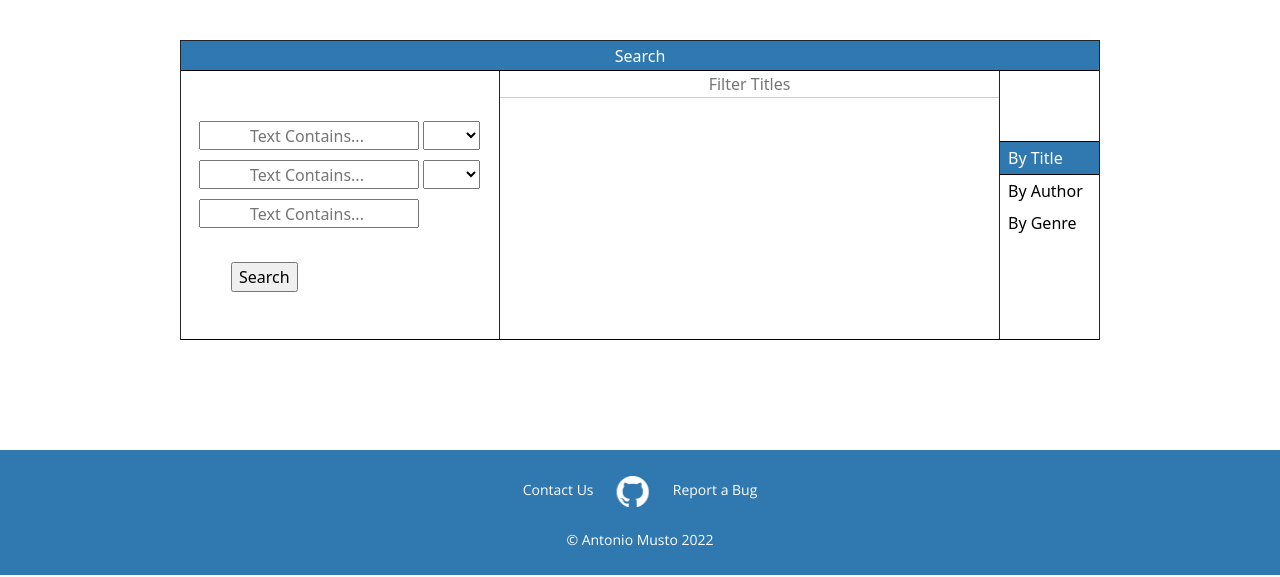
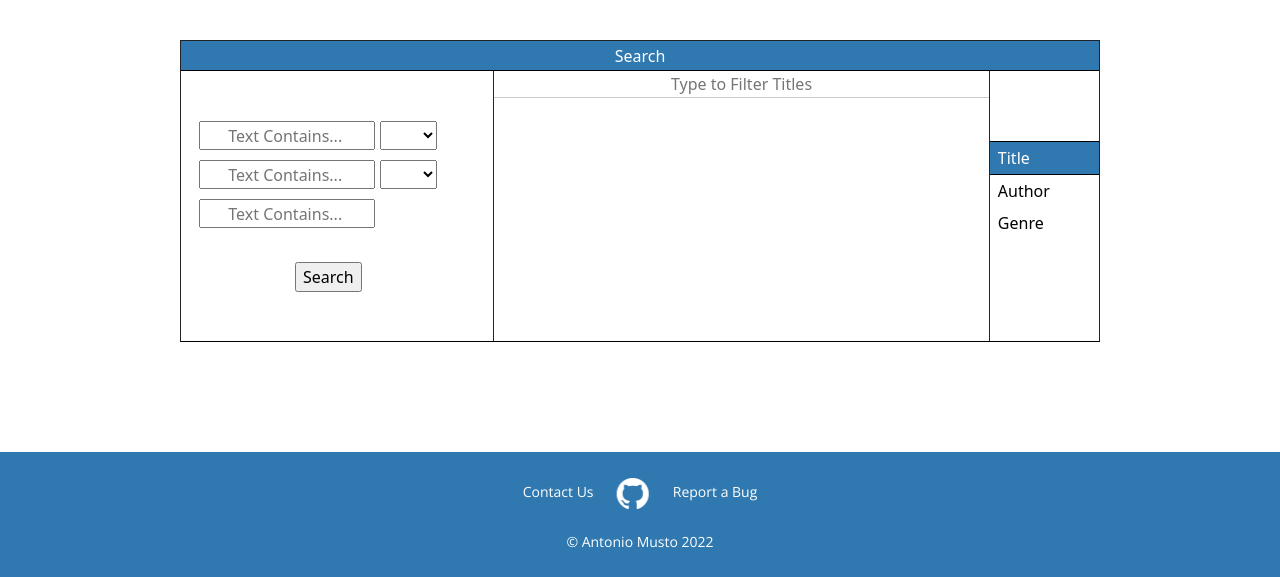
Before and after one commit to ammusto/nusus, a Django app: template templates/search_corpus/search.html in a window 1280 px wide. Shown: the part 248-825 px from the top of the page. Run offline with Django 4.2, Linux system fonts and the light colour scheme; the template is opened without the code that fills it, so the values that code supplies are empty; some libraries are stand-ins or nearby versions; some web fonts are replaced.

Commit message:
Complex search tuned for testings

```diff
--- a/static/css/main.css
+++ b/static/css/main.css
@@ -352,7 +352,7 @@ input[type="search"]::-webkit-search-cancel-button {
   text-align: center;
   width: 60%;
   font-size: 14px;
-  border-left: 1px solid;
+
   float: right;
 }
 .filter_auth {
@@ -362,6 +362,7 @@ input[type="search"]::-webkit-search-cancel-button {
   min-height: 200px;
   border-right: 0px;
   font-size: 14px;
+  border-right: 1px solid;
 }
 .filter_sub {
   float: right;
@@ -419,12 +420,12 @@ input[type="search"]::-webkit-search-cancel-button {
 .filter_buttons {
   padding-top: 70px;
 float: right;
-width: 100px;
+width: 12%;
 border-left: 1px solid;
 height: 270px;
 }
 .filter_search.top {
-  height: 300px;
+  min-height: 300px;
   overflow: hidden;
   border-bottom: 1px solid black;
 }
@@ -435,21 +436,22 @@ height: 270px;
 }
 .filter_contents {
   float: right;
-  width: 500px;
+  width: 54%;
   height: 270px;
   border-left: 1px solid;
 }
 .search_form {
   padding-top: 50px;
+  padding-left: 18px;
   float: right;
   text-align: left;
-  width: 300px;
+  width: 34%;
   height: 270px;
 }
 .search_term {
   margin-bottom: 10px;
   text-align: right;
-  width: 220px;
+  width: 60%;
   height: 29px;
 }
 .select_op{
--- a/templates/info_corpus/corpus.html
+++ b/templates/info_corpus/corpus.html
@@ -29,7 +29,7 @@
   </table>
   </div>
   <div class="fixed_left">
-  <h2>Future Directions</h2>
-  <p>Complex search functionality <br> Citation manager metadata <br> New text pipeline <br> Text solicit form <br> Metadata browser <br> Genre
+  <h2>Future Development Goals</h2>
+  <p>Citation manager functionality <br> New text pipeline <br> Text solicit form
   </div>
 </div> {% endblock %}
--- a/templates/search_corpus/search.html
+++ b/templates/search_corpus/search.html
@@ -4,9 +4,9 @@
 <div class="filter_title" > Search </div>
 <div class="filter_buttons">
 
-  <button class="filter filter_blue" onclick="openFilter(event, 'Texts'); uncheckAll()">By Title</button>
-  <button class=" filter" onclick="openFilter(event, 'Authors'); uncheckAll()">By Author</button>
-  <button class="filter" onclick="openFilter(event, 'Genres'); uncheckAll()">By Genre</button>
+  <button class="filter filter_blue" onclick="openFilter(event, 'Texts'); uncheckAll()">Title</button>
+  <button class=" filter" onclick="openFilter(event, 'Authors'); uncheckAll()">Author</button>
+  <button class="filter" onclick="openFilter(event, 'Genres'); uncheckAll()">Genre</button>
 
 
 </div>
@@ -14,7 +14,7 @@
 <div class="filter_contents">
   <form onsubmit="disableEmptyInputs(this)">
   <div id="Texts" class="fcontent" style="">
-    <input type="text" id="textlist" class="searchlist" onkeyup="filterText()" placeholder="Filter Titles" title="Type in a name">
+    <input type="text" id="textlist" class="searchlist" onkeyup="filterText()" placeholder="Type to Filter Titles" title="Type in a name">
     <ul id="textitems" class="scroll_y searchitems">
       {% for text in texts %}
       <li><label>{{text.title_ar}} - {{text.au_id.sh_ar}} ({{text.au_id.date}}) <input type="checkbox" id="{{ text.text_id }}" name="t" value="{{ text.text_id }}"></label></li>
@@ -23,7 +23,7 @@
   </div>
 
   <div id="Authors" class="fcontent" style="display:none">
-    <input type="text" id="authorlist" class="searchlist" onkeyup="filterAuthor()" placeholder="Filter Authors" title="Type in a name">
+    <input type="text" id="authorlist" class="searchlist" onkeyup="filterAuthor()" placeholder="Type to Filter Authors" title="Type in a name">
     <ul id="authoritems" class="scroll_y searchitems">
       {% for author in authors %}
       <li><label>({{author.date}}) {{ author.au_ar }} <input type="checkbox" id="{{ author.au_id }}" name="a" value="{{ author.au_id }}"></label></li>
@@ -32,7 +32,7 @@
   </div>
 
   <div id="Genres" class="fcontent" style="display:none">
-    <input type="text" id="genrelist" class="searchlist" onkeyup="filterGenre()" placeholder="Filter Genres" title="Type in a name">
+    <input type="text" id="genrelist" class="searchlist" onkeyup="filterGenre()" placeholder="Type to Filter Genres" title="Type in a name">
     <ul id="genreitems" class="scroll_y searchitems">
       {% for genre in genres %}
       <li><label>{{ genre.gen_ar }} <input type="checkbox" id="{{ genre.gen_id }}" name="g" value="{{ genre.gen_id }}"></label></li>
@@ -44,9 +44,9 @@
 <div class="search_form">
 
     <input class="search_term" type="search" name="s" placeholder="Text Contains..." required > <select id= "oper1" name="op" class="select_op"><option disabled="disabled" selected="selected"></option><option value="a">AND</option><option value="o">OR</option></select>
-    <input id="search2" class="search_term" type="search" name="s" placeholder="Text Contains..."  onchange="updateRequirements();" > <select id="oper2" name="op" class="select_op"><option disabled="disabled" selected="selected"></option><option value="a">AND</option><option value="o">OR</option></select>
-    <input id="search3" class="search_term" type="search" name="s" placeholder="Text Contains..."  onchange="updateRequirements2();"><br><br>
-    &emsp;&emsp;<input value="Search" type="submit">
+    <input id="search2" class="search_term" type="search" name="s" placeholder="Text Contains..."  onkeyup="updateRequirements();" > <select id="oper2" name="op" class="select_op"><option disabled="disabled" selected="selected"></option><option value="a">AND</option><option value="o">OR</option></select>
+    <input id="search3" class="search_term" type="search" name="s" placeholder="Text Contains..."  onkeyup="updateRequirements2();"><br><br>
+    &emsp;&emsp;&emsp;&emsp;&emsp;&emsp;<input value="Search" type="submit">
   </form>
 </div>
 
@@ -89,7 +89,12 @@
       <li><label>{{text.title_ar}} - {{text.au_id.sh_ar}} ({{text.au_id.date}}) <input type="checkbox" id="{{ text.text_id }}" name="t" value="{{ text.text_id }}"></label></li>
       {% endfor %}
       </ul>
-      <input type="hidden" name="s" value="{{getsearch.0}}">
+      {% for search in getsearch %}
+      <input type="hidden" name="s" value="{{search}}">
+      {% endfor %}
+      {% for oper in opers %}
+      <input type="hidden" name="op" value="{{oper}}">
+      {% endfor %}
               <input value="Filter" type="submit">
 
   </div>
```
Also changed, not shown: text_corpus/search_corpus/views.py (+16 -39 lines).
